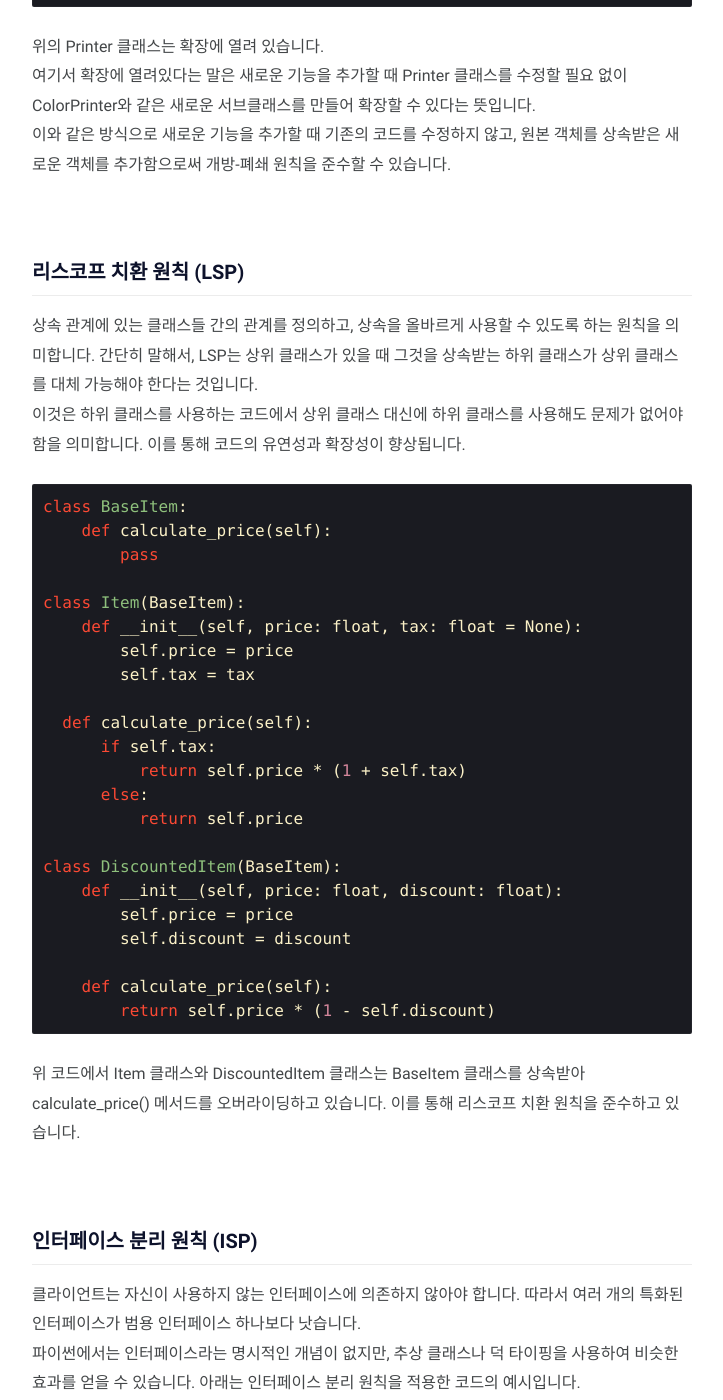
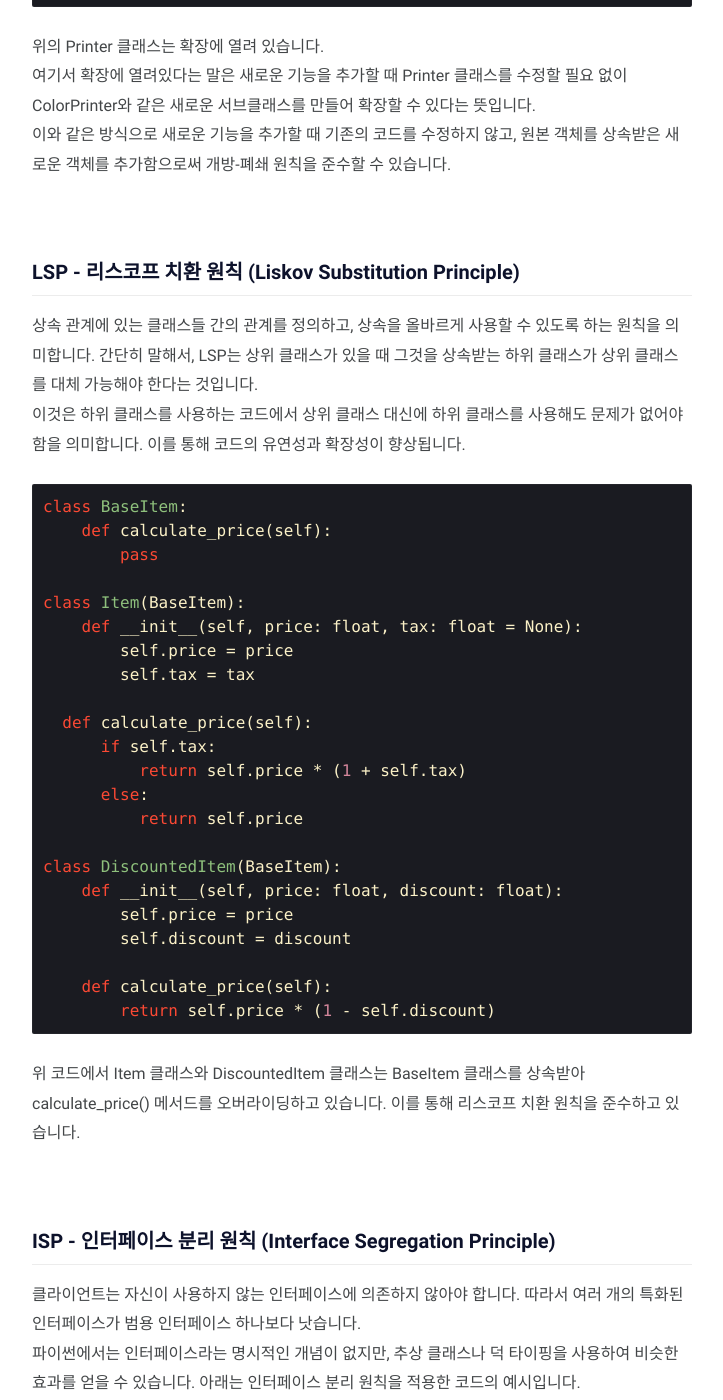
Before and after one commit to jd6186/jd6186.github.io, a Jekyll site: the page built from _posts/BackEnd/Python/2024-02-07-FastAPI_SOLID.md, in a window 1280 px wide and 1400 px high, scrolled down 1695 px. Shown: the whole window, without its empty margins (278-1001 px from the left). Built offline with Jekyll 4.4.1, drawn with Linux system fonts in a browser that asks for light colours; comment, search, counter and statistics services are not loaded; some of the changed text lies outside the part shown.

Commit message:
[Source Update] SOLID 명 수정

````diff
--- a/_posts/BackEnd/Python/2024-02-07-FastAPI_SOLID.md
+++ b/_posts/BackEnd/Python/2024-02-07-FastAPI_SOLID.md
@@ -13,7 +13,7 @@ FastAPI는 Python으로 빠르고 현대적인 API를 개발하기 위한 프레
 <br/><br/><br/><br/>
 
 ## 본문
-### 단일 책임 원칙 (SRP)
+### SRP - 단일 책임 원칙 (Single Responsibility Principle)
 각 라우터 함수는 하나의 엔드포인트에 대한 요청을 처리하고 하나의 작업 또는 책임만을 가지고 있어야 합니다.
 즉, 각 라우터 함수는 단지 특정 작업을 수행해야 합니다. 예를 들어, 아이템을 조회하는 엔드포인트에 대한 라우터 함수는 단지 그 작업만을 수행해야 합니다.
 ```python
@@ -24,7 +24,7 @@ async def read_item(item_id: int):
 ```
 <br/><br/>
 
-### 개방-폐쇄 원칙 (OCP)
+### OCP - 개방-폐쇄 원칙 (Open-Closed Principle)
 라우터 함수는 개방-폐쇄 원칙을 준수하여 확장에는 열려 있어야 하고 수정에는 닫혀 있어야 합니다.
 이는 새로운 기능을 추가할 때 기존의 코드를 수정하지 않고 새로운 라우터 함수를 추가함으로써 구현됩니다.<br/>
 예를 들어, 아래의 Printer 클래스는 개방-폐쇄 원칙을 준수합니다.
@@ -44,7 +44,7 @@ class ColorPrinter(Printer):
 이와 같은 방식으로 새로운 기능을 추가할 때 기존의 코드를 수정하지 않고, 원본 객체를 상속받은 새로운 객체를 추가함으로써 개방-폐쇄 원칙을 준수할 수 있습니다.
 <br/><br/>
 
-### 리스코프 치환 원칙 (LSP)
+### LSP - 리스코프 치환 원칙 (Liskov Substitution Principle)
 상속 관계에 있는 클래스들 간의 관계를 정의하고, 상속을 올바르게 사용할 수 있도록 하는 원칙을 의미합니다.
 간단히 말해서, LSP는 상위 클래스가 있을 때 그것을 상속받는 하위 클래스가 상위 클래스를 대체 가능해야 한다는 것입니다.<br/>
 이것은 하위 클래스를 사용하는 코드에서 상위 클래스 대신에 하위 클래스를 사용해도 문제가 없어야 함을 의미합니다.
@@ -77,7 +77,7 @@ class DiscountedItem(BaseItem):
 이를 통해 리스코프 치환 원칙을 준수하고 있습니다.
 <br/><br/>
 
-### 인터페이스 분리 원칙 (ISP)
+### ISP - 인터페이스 분리 원칙 (Interface Segregation Principle)
 클라이언트는 자신이 사용하지 않는 인터페이스에 의존하지 않아야 합니다. 따라서 여러 개의 특화된 인터페이스가 범용 인터페이스 하나보다 낫습니다.<br/>
 파이썬에서는 인터페이스라는 명시적인 개념이 없지만, 추상 클래스나 덕 타이핑을 사용하여 비슷한 효과를 얻을 수 있습니다. 아래는 인터페이스 분리 원칙을 적용한 코드의 예시입니다.
 ```python
````
Also changed, not shown: other parts of _posts/BackEnd/Python/2024-02-07-FastAPI_SOLID.md (+1 -1 lines).
